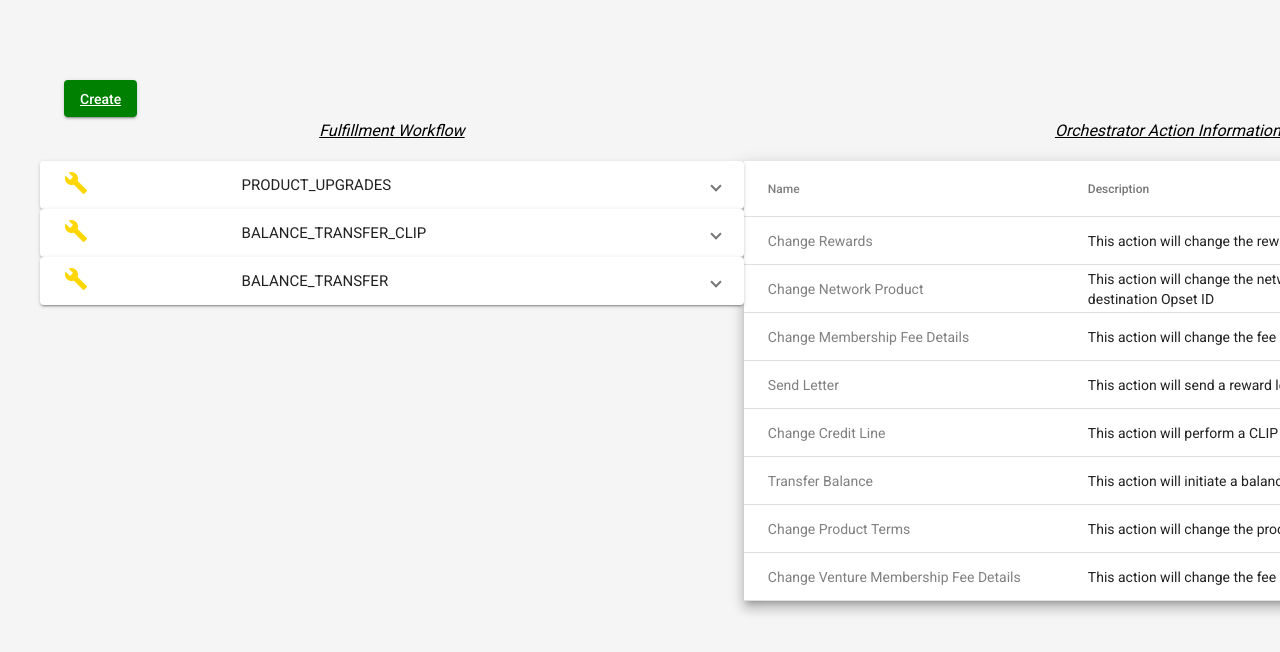
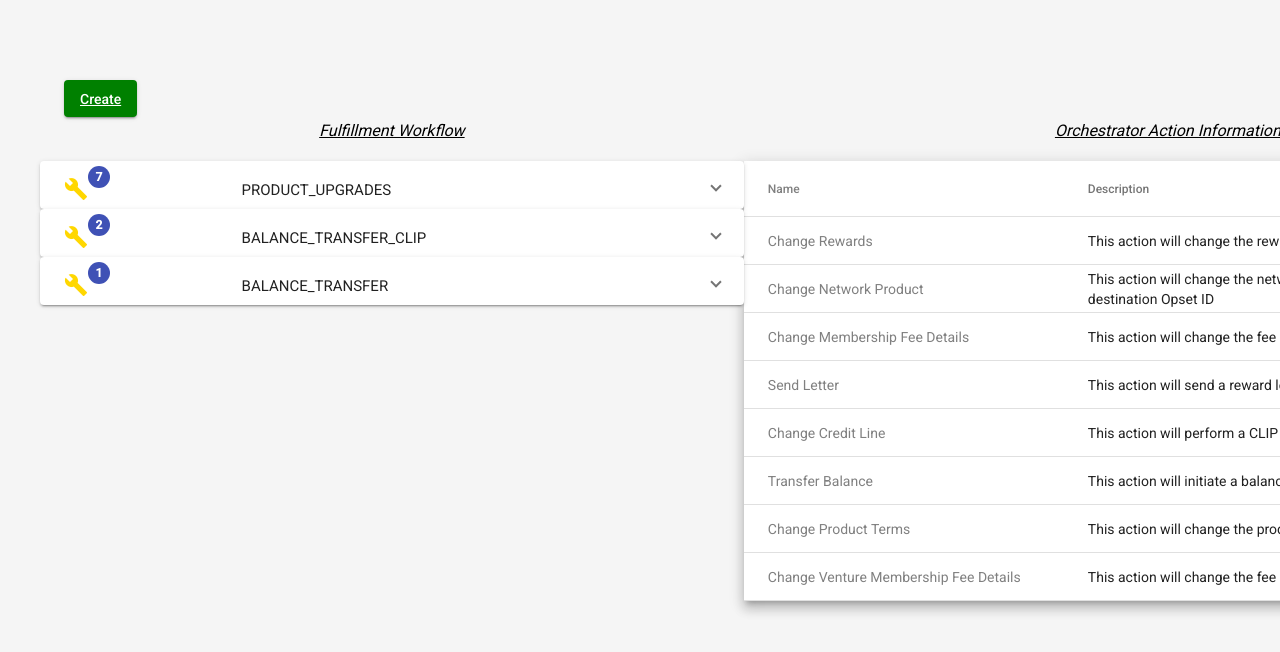
Before and after one commit to hellochrisyou/Angular-Material-Drag-And-Drop-Table, an Angular app: page / in a window 1280 px wide. Shown: the top 652 px of the page. Built offline with nearby package versions, Linux system fonts and the light colour scheme.

Commit message:
2 files modified

```diff
--- a/src/app/finance/finance.component.html
+++ b/src/app/finance/finance.component.html
@@ -31,7 +31,7 @@
             <mat-expansion-panel>
                 <mat-expansion-panel-header>
                    <mat-panel-title>
-                    <span><a [routerLink]="['/edit', i]" matTooltip="Edit {{financeWorkflows[i].name}}" matTooltipPosition="above"
+                    <span matBadge="{{financeWorkflows[i].actions.length}}" matBadgeOverlap="false" matBadgePosition="after"><a [routerLink]="['/edit', i]" matTooltip="Edit {{financeWorkflows[i].name}}" matTooltipPosition="above"
                         routerLinkActive="active"><mat-icon>build</mat-icon>
                     </a></span>
                       <span id="workload-name">{{workload.name}}</span>
--- a/src/app/finance/finance.component.scss
+++ b/src/app/finance/finance.component.scss
@@ -48,3 +48,10 @@ button a:hover {
 mat-icon:hover {
     transform: rotate(360deg) scale(1.1);
 }
+.mat-badge {
+    margin-top: 1vw;
+}
+
+span#workload-name {
+    padding-top: 0.8vw;
+}
```
